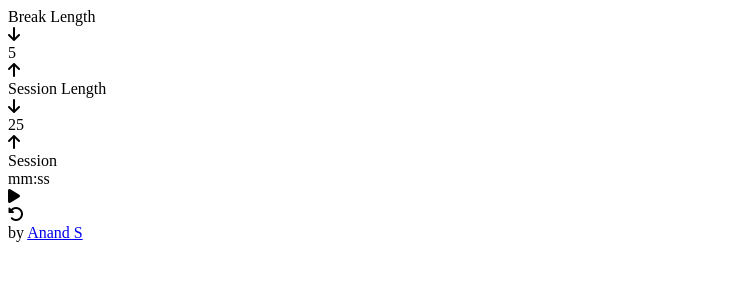
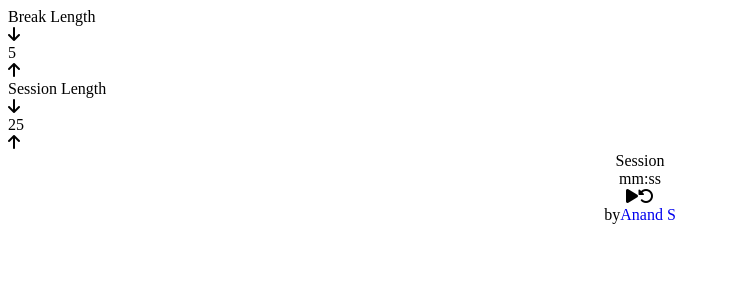
Before and after one commit to GuuStudio/25-5, a React (Vite) app: page / in a window 1280 px wide. Shown: the top 300 px of the page, without its empty margins (0-730 px from the left). Built offline with nearby package versions, Linux system fonts and the light colour scheme.

Commit message:
centered timer section, timer controls and contact section

```diff
--- a/src/App.css
+++ b/src/App.css
@@ -0,0 +1,19 @@
+#timer-section {
+    display: flex;
+    flex-direction: column;
+    align-items: center;
+}
+
+#timer-controls {
+    display: flex;
+    justify-content: center;
+}
+
+#contact-section {
+    display: flex;
+    justify-content: center;
+}
+
+#contact-section > a {
+    text-decoration: none;
+}
--- a/src/App.jsx
+++ b/src/App.jsx
@@ -20,12 +20,16 @@ function App() {
       </div>
       {/* session control section end */}
       {/* timer section start */}
-      <div id="timer-label">Session</div>
-      <div id="time-left">mm:ss</div>
+      <div id="timer-section">
+        <div id="timer-label">Session</div>
+        <div id="time-left">mm:ss</div>
+      </div>
       {/* timer section end */}
       {/* timer control section */}
-      <div id="start-stop"><i class="fa-solid fa-play"></i></div>
-      <div id="reset"><i class="fa-solid fa-rotate-left"></i></div>
+      <div id="timer-controls">
+        <div id="start-stop"><i class="fa-solid fa-play"></i></div>
+        <div id="reset"><i class="fa-solid fa-rotate-left"></i></div>
+      </div>
       {/* timer control section end */}
       <Contact />
     </div>
@@ -36,6 +40,6 @@ export default App
 
 function Contact() {
   return (
-      <div>by <a target="_blank" href="https://github.com/anandxs">Anand S</a></div>
+      <div id="contact-section">by <a target="_blank" href="https://github.com/anandxs">Anand S</a></div>
   );
 }
```
